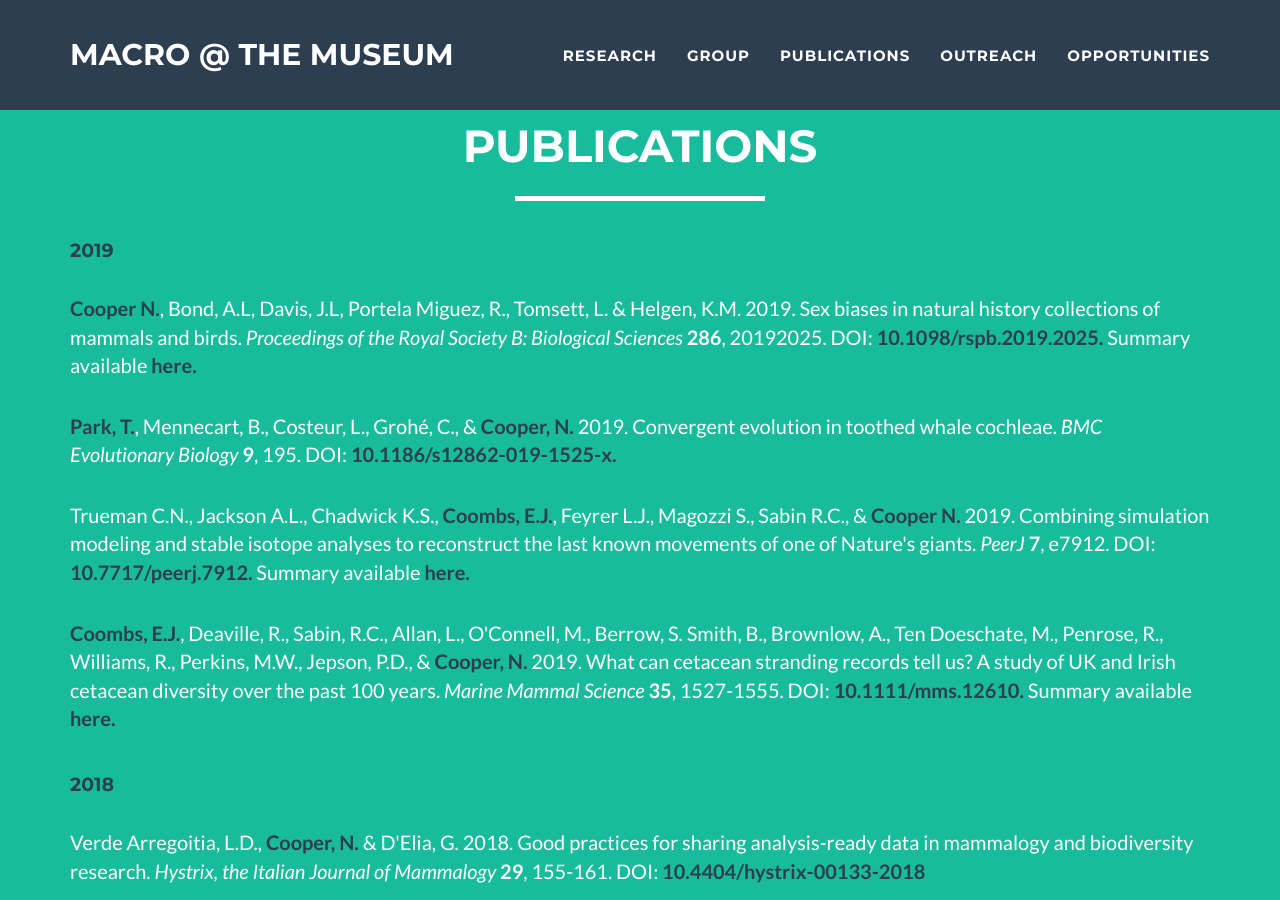
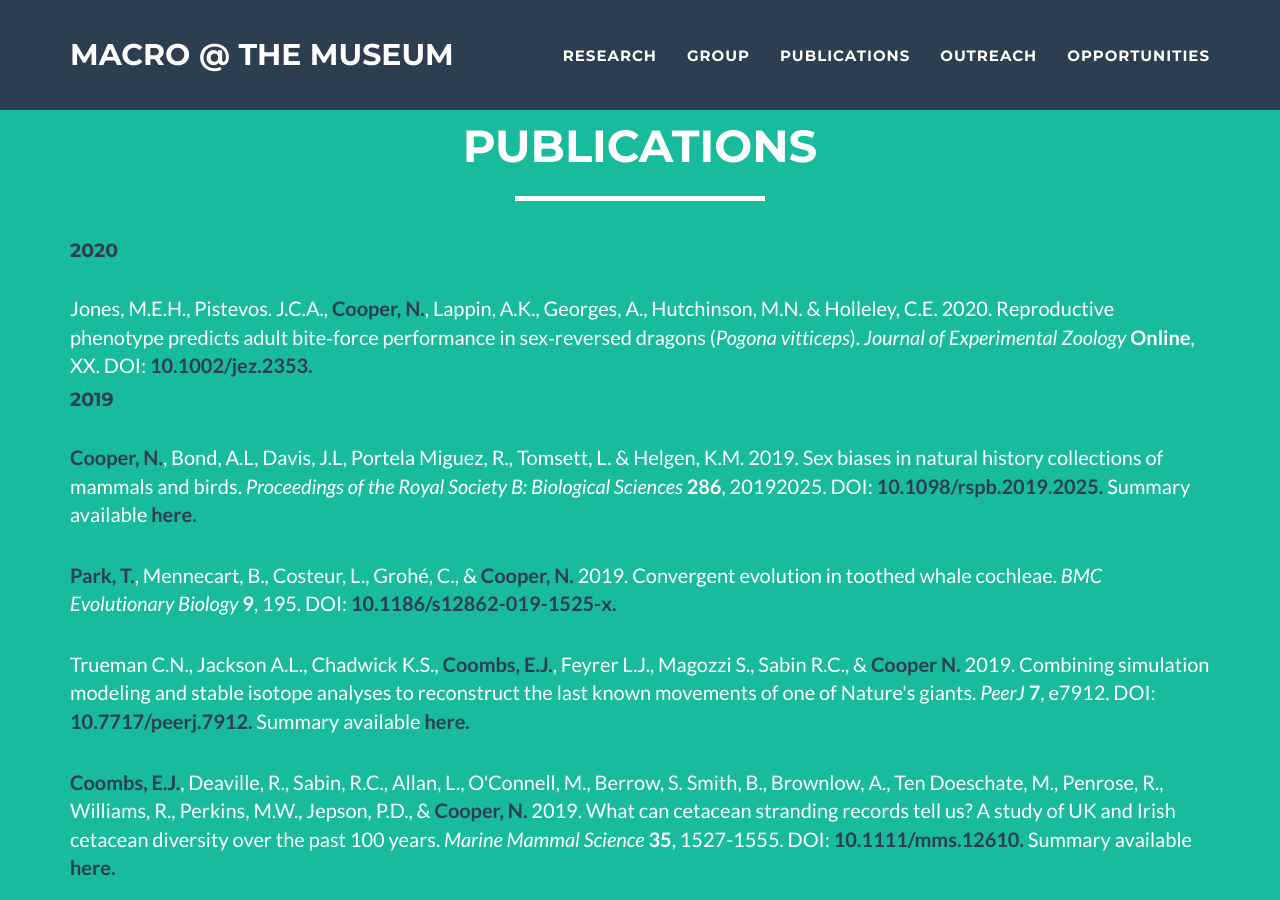
Before and after one commit to nhcooper123/nhcooper123.github.io, a Jekyll site: the page publications.html, which Jekyll copies as it is, in a window 1280 px wide and 900 px high. Built offline with Jekyll 4.4.1, drawn with Linux system fonts in a browser that asks for light colours; comment, search, counter and statistics services are not loaded.

Commit message:
Add bite force paper

```diff
--- a/publications.html
+++ b/publications.html
@@ -90,8 +90,7 @@
 <!-- Publications list -->
 
 
-<h4><font color="2c3e50">2019</font></h4>
-
+<h4><font color="2c3e50">2020</font></h4>
 
 <!--
 
@@ -110,7 +109,23 @@
 
 &nbsp
   <p>
-  <strong><font color="2c3e50">Cooper N.</font></strong>, Bond, A.L, Davis, J.L, Portela Miguez, R., Tomsett, L. &amp; Helgen, K.M.
+  Jones, M.E.H., Pistevos. J.C.A., <strong><font color="2c3e50">Cooper, N.</font></strong>, Lappin, A.K., Georges, A., Hutchinson, M.N. &amp; Holleley, C.E.
+  2020.
+  Reproductive phenotype predicts adult bite‐force performance in sex‐reversed dragons (<em>Pogona vitticeps</em>).
+  <em>Journal of Experimental Zoology</em>
+  <strong>Online</strong>,
+  XX.
+  DOI: <a href="https://doi.org/10.1002/jez.2353"><strong><font color="2c3e50">10.1002/jez.2353. </font></strong></a>
+
+  <script type="text/javascript" src="https://d1bxh8uas1mnw7.cloudfront.net/assets/embed.js"></script>
+  <div class="altmetric-embed" data-badge-type="donut" data-altmetric-id="76111575"></div>
+  </p>
+
+<h4><font color="2c3e50">2019</font></h4>
+
+&nbsp
+  <p>
+  <strong><font color="2c3e50">Cooper, N.</font></strong>, Bond, A.L, Davis, J.L, Portela Miguez, R., Tomsett, L. &amp; Helgen, K.M.
   2019.
   Sex biases in natural history collections of mammals and birds.
   <em>Proceedings of the Royal Society B: Biological Sciences</em>
```
